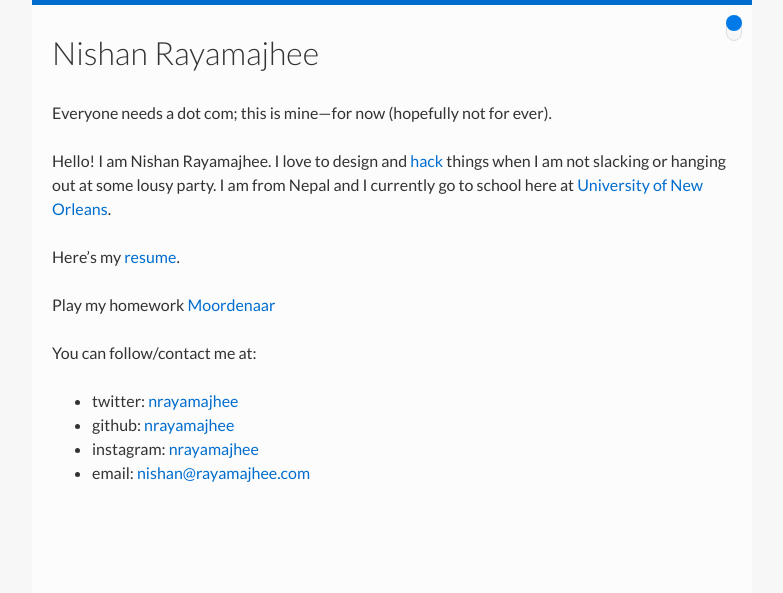
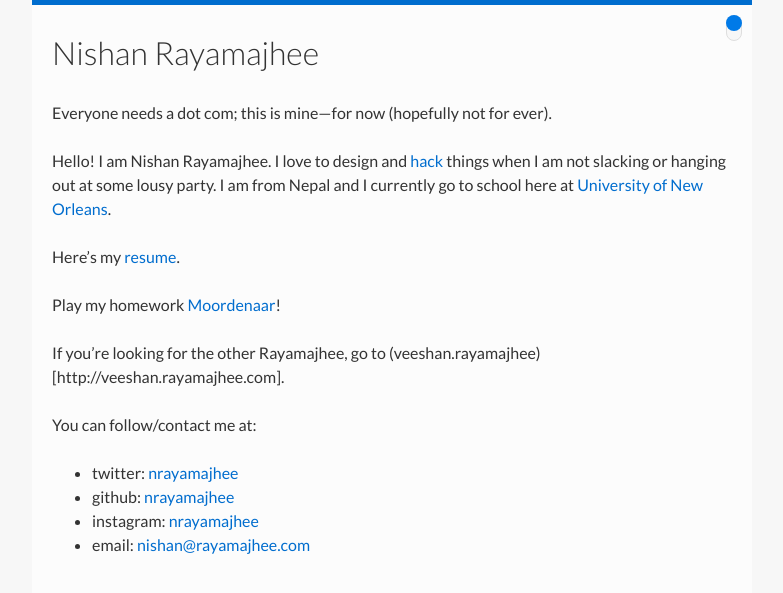
Before and after one commit to nrayamajhee/nrayamajhee.github.io, a Jekyll site: the page built from pages/about.md, in a window 1280 px wide. Shown: the top 593 px of the page, without its empty margins (248-1031 px from the left). Built offline with Jekyll 4.4.1, drawn with Linux system fonts in a browser that asks for light colours.

Commit message:
Update about.md

```diff
--- a/pages/about.md
+++ b/pages/about.md
@@ -15,7 +15,9 @@ I am from Nepal and I currently go to school here at [University of New Orleans]
 
 Here's my [resume](/files/Resume.pdf).
 
-Play my homework [Moordenaar]({{ site.url }}/Moordenaar/)
+Play my homework [Moordenaar]({{ site.url }}/Moordenaar/)!
+
+If you're looking for the other Rayamajhee, go to (veeshan.rayamajhee)[http://veeshan.rayamajhee.com].
 
 You can follow/contact me at:
 
```
